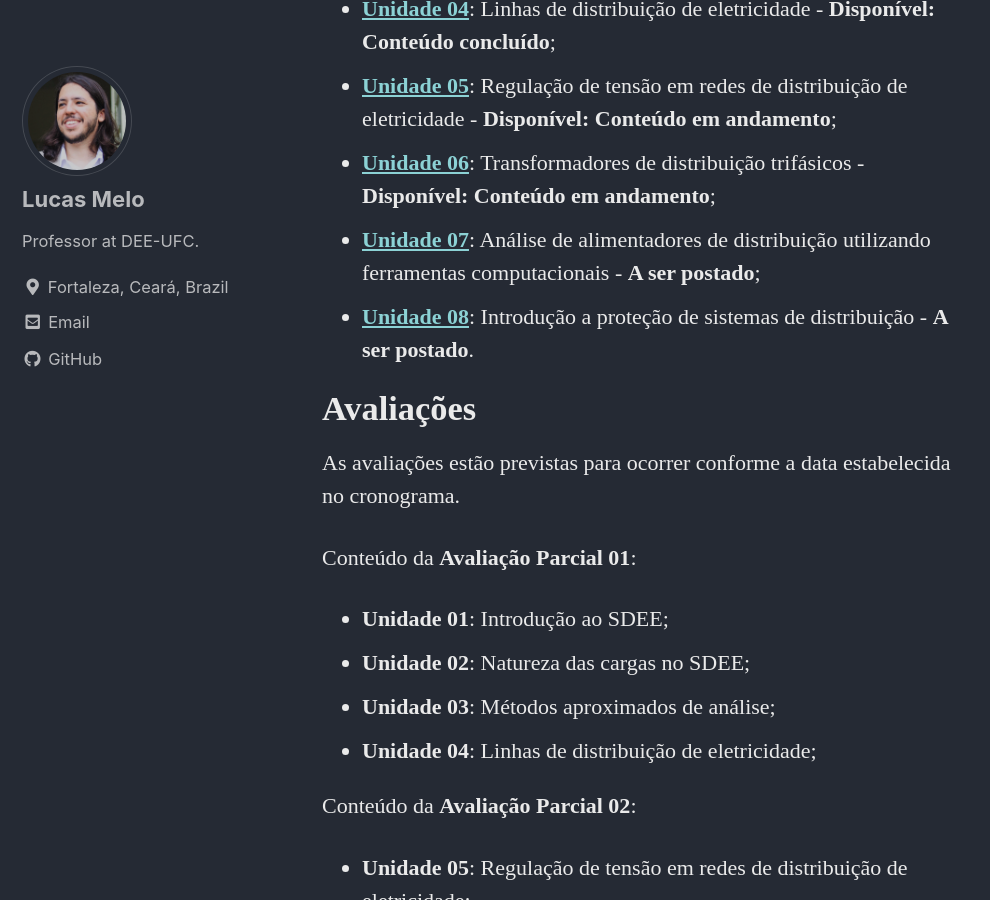
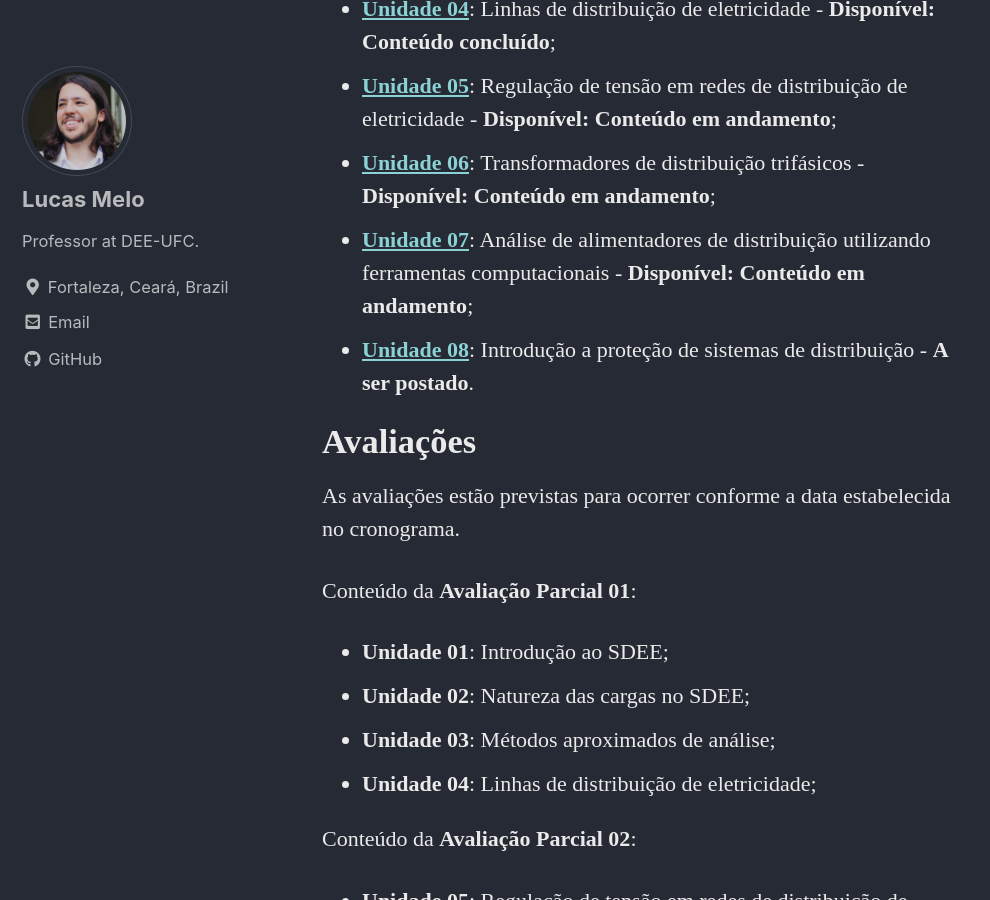
Before and after one commit to lucassm/lucassm.github.io, a Jekyll site: the page built from _teaching/DEE-2021-2/index.md, in a window 1280 px wide and 900 px high, scrolled down 2424 px. Shown: the whole window, without its empty margins (0-990 px from the left). Built offline with Jekyll 4.4.1, drawn with Linux system fonts in a browser that asks for light colours; cached includes are drawn as plain includes; some web fonts are replaced; formulas are drawn with MathJax 3.

Commit message:
UPDATE: Generic

```diff
--- a/_teaching/DEE-2021-2/index.md
+++ b/_teaching/DEE-2021-2/index.md
@@ -52,7 +52,7 @@ Conteúdo programado para ser ministrado no decorrer da disciplina:
 - [**Unidade 04**](/teaching/DEE-2021-2/Unidade-04): Linhas de distribuição de eletricidade - **Disponível: Conteúdo concluído**;
 - [**Unidade 05**](/teaching/DEE-2021-2/Unidade-05): Regulação de tensão em redes de distribuição de eletricidade - **Disponível: Conteúdo em andamento**;
 - [**Unidade 06**](/teaching/DEE-2021-2/Unidade-06): Transformadores de distribuição trifásicos - **Disponível: Conteúdo em andamento**;
-- [**Unidade 07**](/teaching/DEE-2021-2/Unidade-07): Análise de alimentadores de distribuição utilizando ferramentas computacionais - **A ser postado**;
+- [**Unidade 07**](/teaching/DEE-2021-2/Unidade-07): Análise de alimentadores de distribuição utilizando ferramentas computacionais - **Disponível: Conteúdo em andamento**;
 - [**Unidade 08**](/teaching/DEE-2021-2/Unidade-08): Introdução a proteção de sistemas de distribuição - **A ser postado**.
 
 # Avaliações
```
